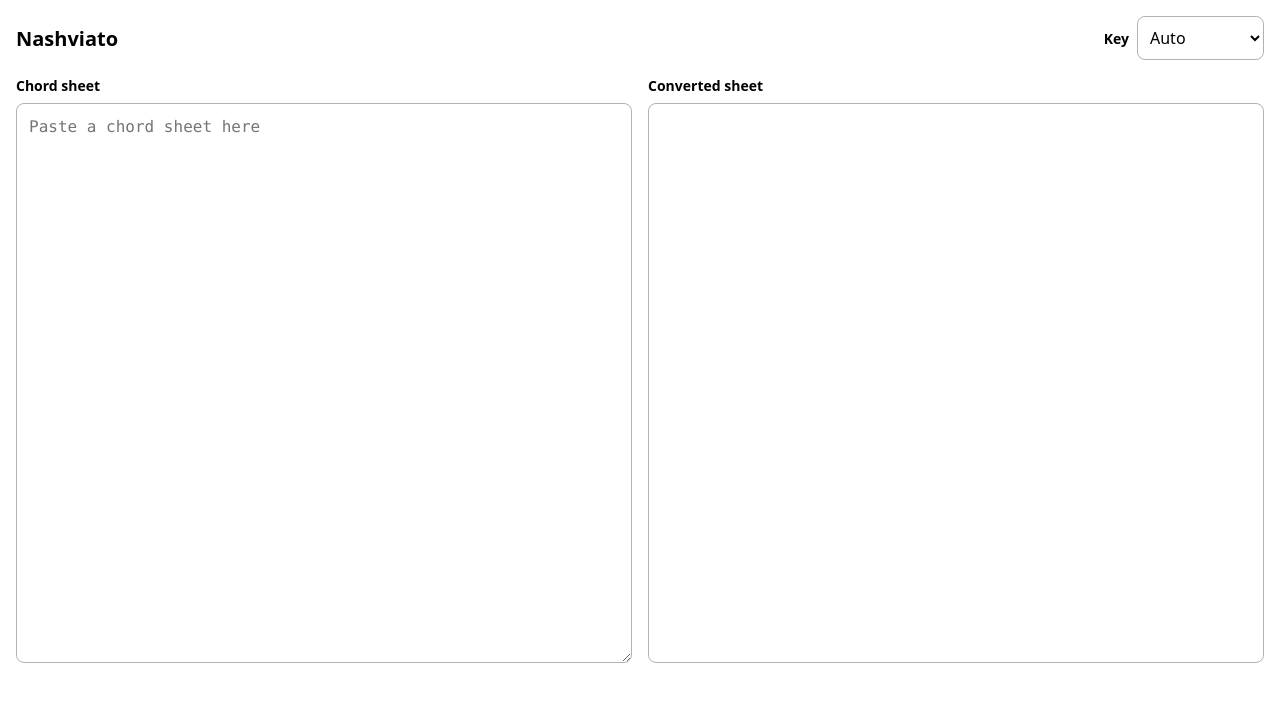
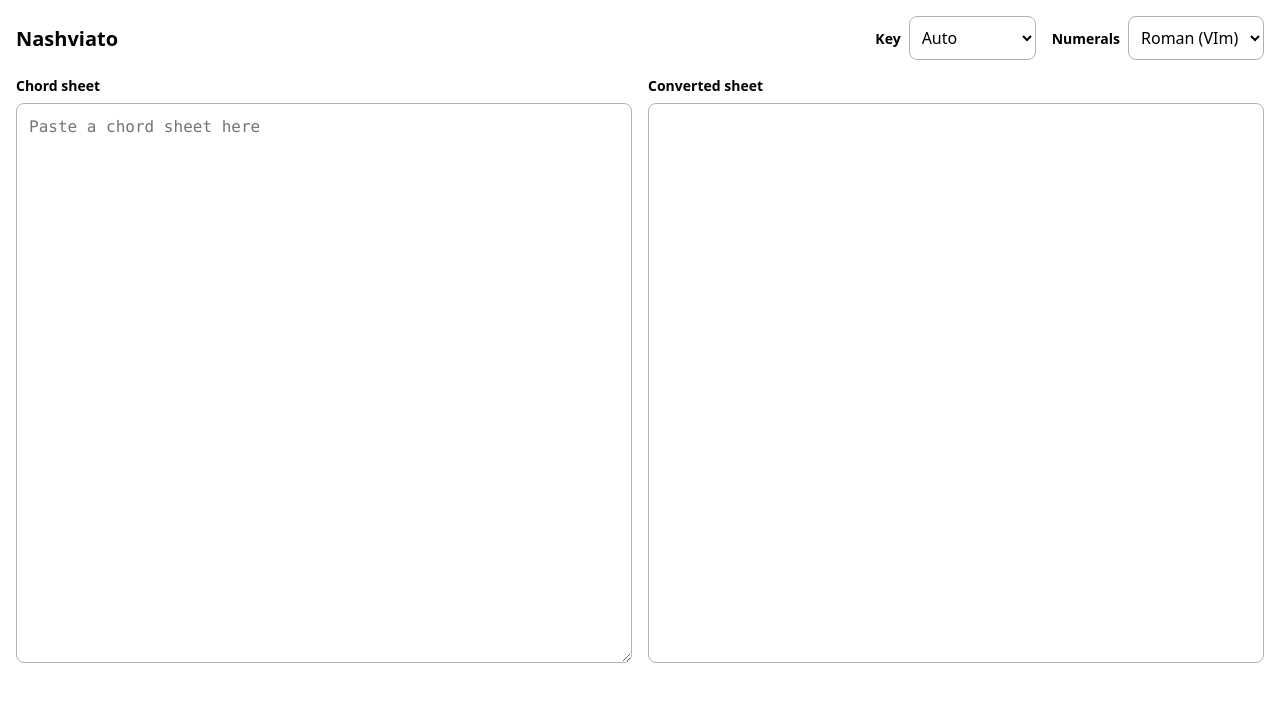
Before and after one commit to SSprajc/Nashviato, a React (Vite) app: page / in a window 1280 px wide. Shown: the top 702 px of the page. Built offline with nearby package versions, Linux system fonts and the light colour scheme.

Commit message:
feat(ui): add numerals setting persisted in local storage
A second select switches between Roman and Arabic numerals. The choice
is kept in localStorage behind guarded accessors, so the app still
starts when storage is unavailable.

```diff
--- a/src/ui/App.tsx
+++ b/src/ui/App.tsx
@@ -1,13 +1,22 @@
 import { useState } from 'react';
 import { convert } from '../core/convert';
 import { detectKey } from '../core/detectKey';
+import type { NotationStyle } from '../core/types';
 import { KeyPicker, type KeyChoice } from './KeyPicker';
 import { KeyStatus } from './KeyStatus';
+import { loadStyle, saveStyle } from './storage';
+import { StylePicker } from './StylePicker';
 import './app.css';
 
 export function App() {
   const [sheet, setSheet] = useState('');
   const [choice, setChoice] = useState<KeyChoice>('auto');
+  const [style, setStyle] = useState<NotationStyle>(loadStyle);
+
+  const pickStyle = (picked: NotationStyle) => {
+    setStyle(picked);
+    saveStyle(picked);
+  };
 
   // Detection runs only on Auto. A manual key converts the whole sheet in that
   // key and drops the detected key changes; no chords means nothing to convert.
@@ -15,15 +24,18 @@ export function App() {
   const output =
     choice === 'auto'
       ? detection
-        ? convert(sheet, detection.regions, 'roman')
+        ? convert(sheet, detection.regions, style)
         : sheet
-      : convert(sheet, choice, 'roman');
+      : convert(sheet, choice, style);
 
   return (
     <main className="app">
       <header className="app-header">
         <h1>Nashviato</h1>
-        <KeyPicker value={choice} onChange={setChoice} />
+        <div className="pickers">
+          <KeyPicker value={choice} onChange={setChoice} />
+          <StylePicker value={style} onChange={pickStyle} />
+        </div>
         {choice === 'auto' && <KeyStatus sheet={sheet} detection={detection} onPick={setChoice} />}
       </header>
       <label className="pane">
--- a/src/ui/KeyPicker.tsx
+++ b/src/ui/KeyPicker.tsx
@@ -16,7 +16,7 @@ type Props = { value: KeyChoice; onChange: (choice: KeyChoice) => void };
 /** One native select: `Auto`, then the 12 major and the 12 minor keys. A single tap on a phone. */
 export function KeyPicker({ value, onChange }: Props) {
   return (
-    <label className="key-picker">
+    <label className="picker">
       <span>Key</span>
       <select
         value={toValue(value)}
--- /dev/null
+++ b/src/ui/StylePicker.tsx
@@ -0,0 +1,16 @@
+import type { NotationStyle } from '../core/types';
+
+type Props = { value: NotationStyle; onChange: (style: NotationStyle) => void };
+
+/** Roman (`VIm`) or Arabic (`6m`) numerals. */
+export function StylePicker({ value, onChange }: Props) {
+  return (
+    <label className="picker">
+      <span>Numerals</span>
+      <select value={value} onChange={(event) => onChange(event.target.value as NotationStyle)}>
+        <option value="roman">Roman (VIm)</option>
+        <option value="arabic">Arabic (6m)</option>
+      </select>
+    </label>
+  );
+}
--- a/src/ui/app.css
+++ b/src/ui/app.css
@@ -89,7 +89,13 @@ pre {
   }
 }
 
-.key-picker {
+.pickers {
+  display: flex;
+  flex-wrap: wrap;
+  gap: 0.5rem 1rem;
+}
+
+.picker {
   display: flex;
   align-items: center;
   gap: 0.5rem;
--- /dev/null
+++ b/src/ui/storage.ts
@@ -0,0 +1,31 @@
+import type { NotationStyle } from '../core/types';
+
+// Everything the app remembers between visits lives here, in localStorage.
+// Storage can be missing or refuse writes (private mode, quota); the app then
+// simply starts fresh, so every access is guarded.
+
+const STYLE_KEY = 'nashviato.style';
+
+function read(key: string): string | null {
+  try {
+    return window.localStorage.getItem(key);
+  } catch {
+    return null;
+  }
+}
+
+function write(key: string, value: string): void {
+  try {
+    window.localStorage.setItem(key, value);
+  } catch {
+    // Nothing to do: the value just will not survive a reload.
+  }
+}
+
+export function loadStyle(): NotationStyle {
+  return read(STYLE_KEY) === 'arabic' ? 'arabic' : 'roman';
+}
+
+export function saveStyle(style: NotationStyle): void {
+  write(STYLE_KEY, style);
+}
```
Also changed, not shown: openspec/changes/add-chord-sheet-conversion/tasks.md (+1 -1 lines), 1 other file (tests, documents, lock files or other folders).
